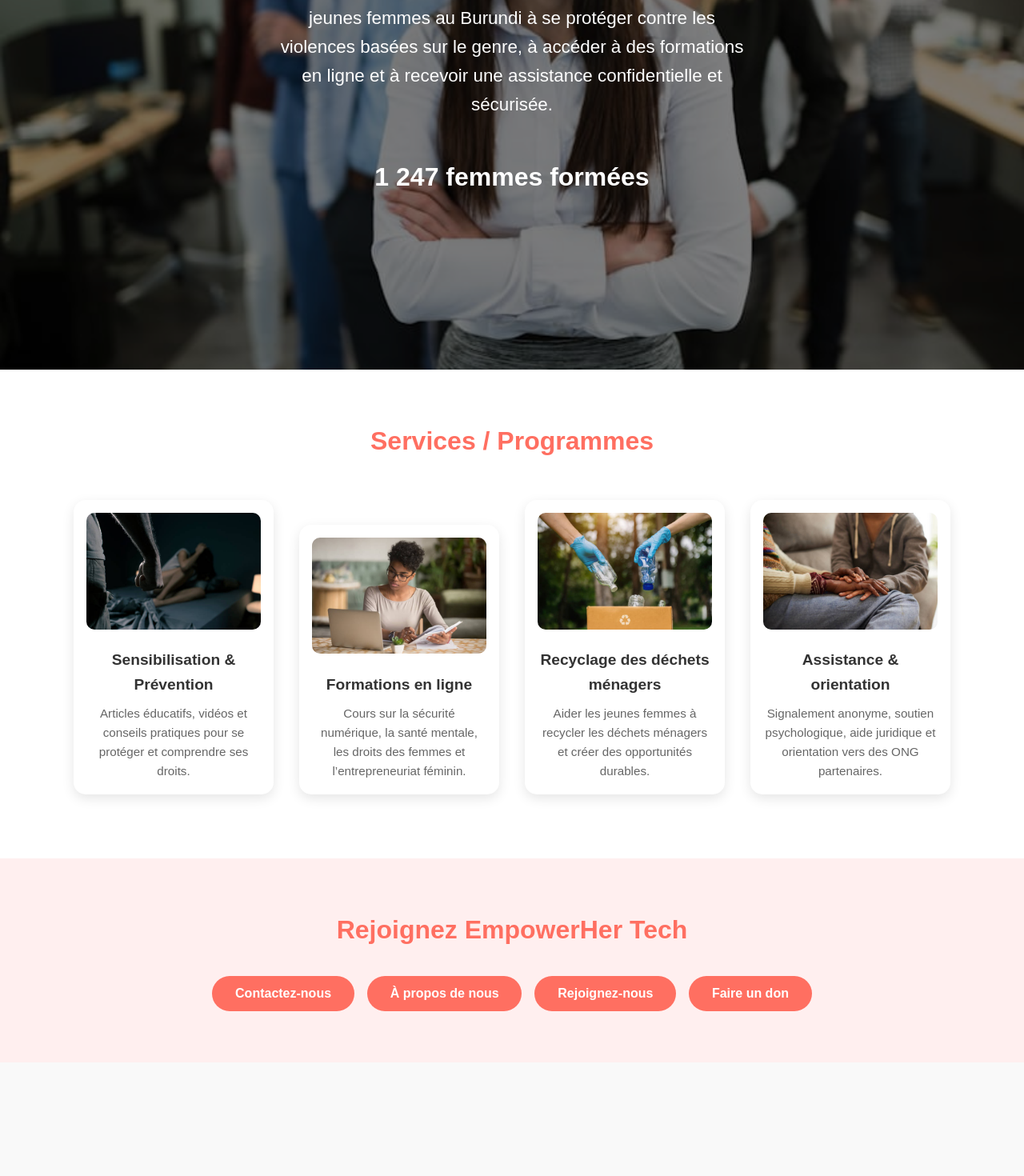
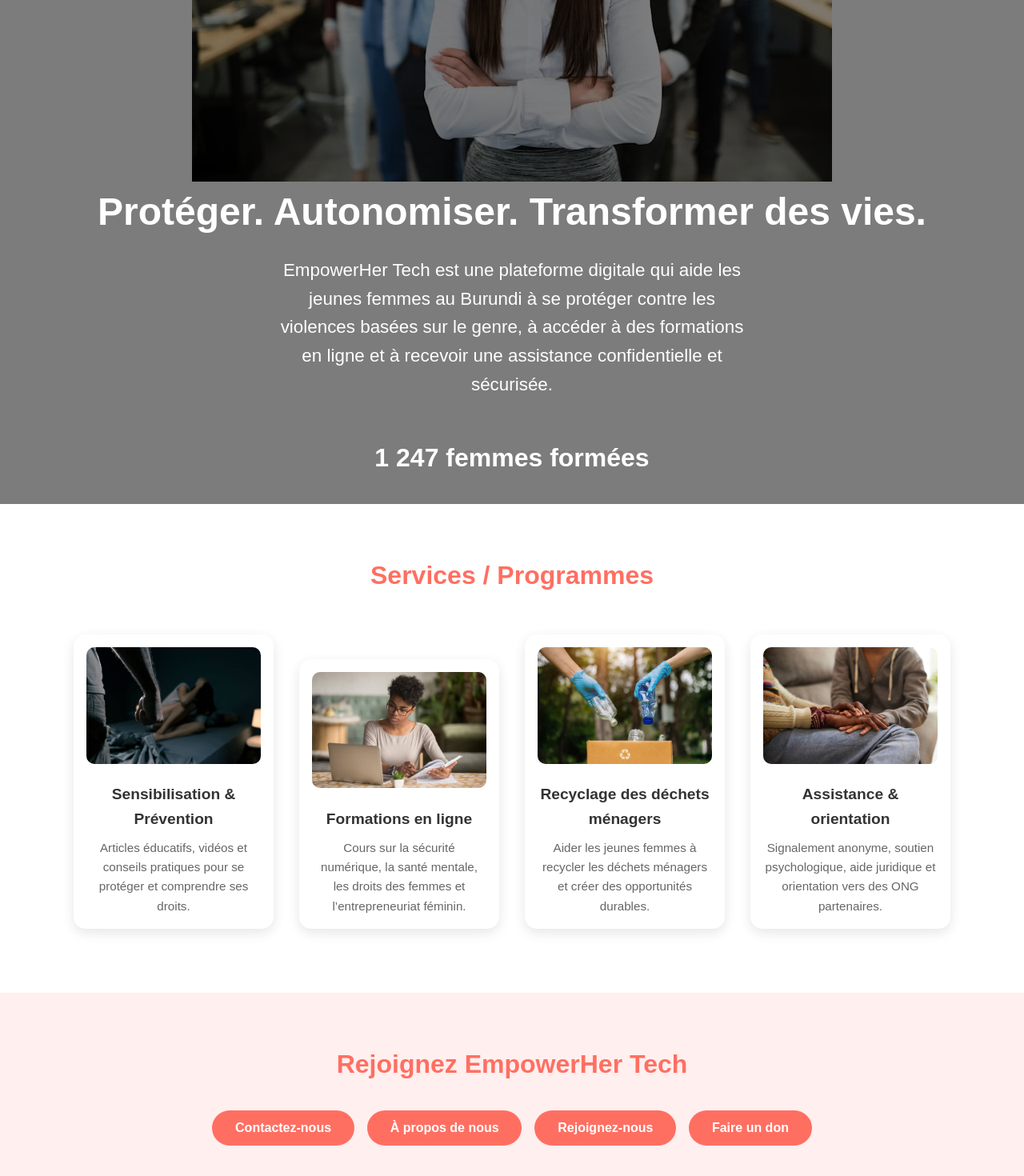
Before and after one commit to vanboi1/empower-her-tech, a React (Vite) app: page / in a window 1280 px wide. Shown: the part 338-1808 px from the top of the page at 80% size. Before the commit the page ends 1666 px from the top, so only its background shows below. Built offline with nearby package versions, Linux system fonts and the light colour scheme.

Commit message:
Update App.jsx

```diff
--- a/src/App.jsx
+++ b/src/App.jsx
@@ -1,15 +1,13 @@
 import React from "react";
 import { translations } from "./Translations";
 import "./App.css";
-
-// Framer Motion et CountUp
 import { motion } from "framer-motion";
 import CountUp from "react-countup";
 
 const App = () => {
-  const lang = "fr"; // Exemple : tu peux changer selon la langue
+  const lang = "fr"; // changer selon la langue si besoin
 
-  // Animations de base
+  // Animation de base pour les sections
   const fadeIn = {
     hidden: { opacity: 0, y: 50 },
     visible: { opacity: 1, y: 0, transition: { duration: 0.6 } },
@@ -17,31 +15,62 @@
 
   return (
     <div className="App">
-      {/* Header / Hero */}
-      <header
-        className="hero"
-        style={{ backgroundImage: "url('/hero1.jpg')", backgroundSize: "cover", backgroundPosition: "center" }}
-      >
+      {/* === Header / Hero === */}
+      <header className="hero">
+        <img src="/hero1.jpg" alt="Hero" className="hero-img" />
         <motion.h1 initial="hidden" animate="visible" variants={fadeIn}>
           {translations[lang].titrePrincipal}
         </motion.h1>
-        <motion.p initial="hidden" animate="visible" variants={fadeIn} transition={{ delay: 0.3 }}>
+        <motion.p
+          initial="hidden"
+          animate="visible"
+          variants={fadeIn}
+          transition={{ delay: 0.3 }}
+        >
           {translations[lang].sousTitre}
         </motion.p>
-        <motion.div className="counter" initial="hidden" animate="visible" variants={fadeIn} transition={{ delay: 0.6 }}>
+        <motion.div
+          className="counter"
+          initial="hidden"
+          animate="visible"
+          variants={fadeIn}
+          transition={{ delay: 0.6 }}
+        >
           <span>
             <CountUp end={1247} duration={2.5} separator=" " /> femmes formées
           </span>
         </motion.div>
       </header>
 
-      {/* Services */}
+      {/* === Services === */}
       <section className="services">
         <motion.h2 initial="hidden" animate="visible" variants={fadeIn}>
           {translations[lang].services}
         </motion.h2>
 
-        {["services1.jpg","services2.jpg","services3.jpg","services4.jpg"].map((imgName, index) => (
+        <div className="services-container">
+          {[
+            {
+              img: "/services1.jpg",
+              titre: translations[lang].services1Titre,
+              desc: translations[lang].services1Desc,
+            },
+            {
+              img: "/services2.jpg",
+              titre: translations[lang].services2Titre,
+              desc: translations[lang].services2Desc,
+            },
+            {
+              img: "/services3.jpg",
+              titre: translations[lang].services3Titre,
+              desc: translations[lang].services3Desc,
+            },
+            {
+              img: "/services4.jpg",
+              titre: translations[lang].services4Titre,
+              desc: translations[lang].services4Desc,
+            },
+          ].map((service, index) => (
             <motion.div
               key={index}
               className="service"
@@ -51,19 +80,26 @@
               variants={fadeIn}
               transition={{ delay: index * 0.2 }}
             >
-            <img src={`/${imgName}`} alt={translations[lang][`services${index + 1}Titre`]} />
-            <h3>{translations[lang][`services${index + 1}Titre`]}</h3>
-            <p>{translations[lang][`services${index + 1}Desc`]}</p>
+              <img src={service.img} alt={service.titre} />
+              <h3>{service.titre}</h3>
+              <p>{service.desc}</p>
             </motion.div>
           ))}
+        </div>
       </section>
 
-      {/* Rejoignez-nous */}
+      {/* === Join Us Section === */}
       <section className="join-us">
         <motion.h2 initial="hidden" animate="visible" variants={fadeIn}>
           Rejoignez EmpowerHer Tech
         </motion.h2>
-        <motion.div className="buttons" initial="hidden" animate="visible" variants={fadeIn} transition={{ delay: 0.2 }}>
+        <motion.div
+          className="buttons"
+          initial="hidden"
+          animate="visible"
+          variants={fadeIn}
+          transition={{ delay: 0.2 }}
+        >
           <button>Contactez-nous</button>
           <button>À propos de nous</button>
           <button>Rejoignez-nous</button>
```
Lines whose indentation alone changed are shown as unchanged.
